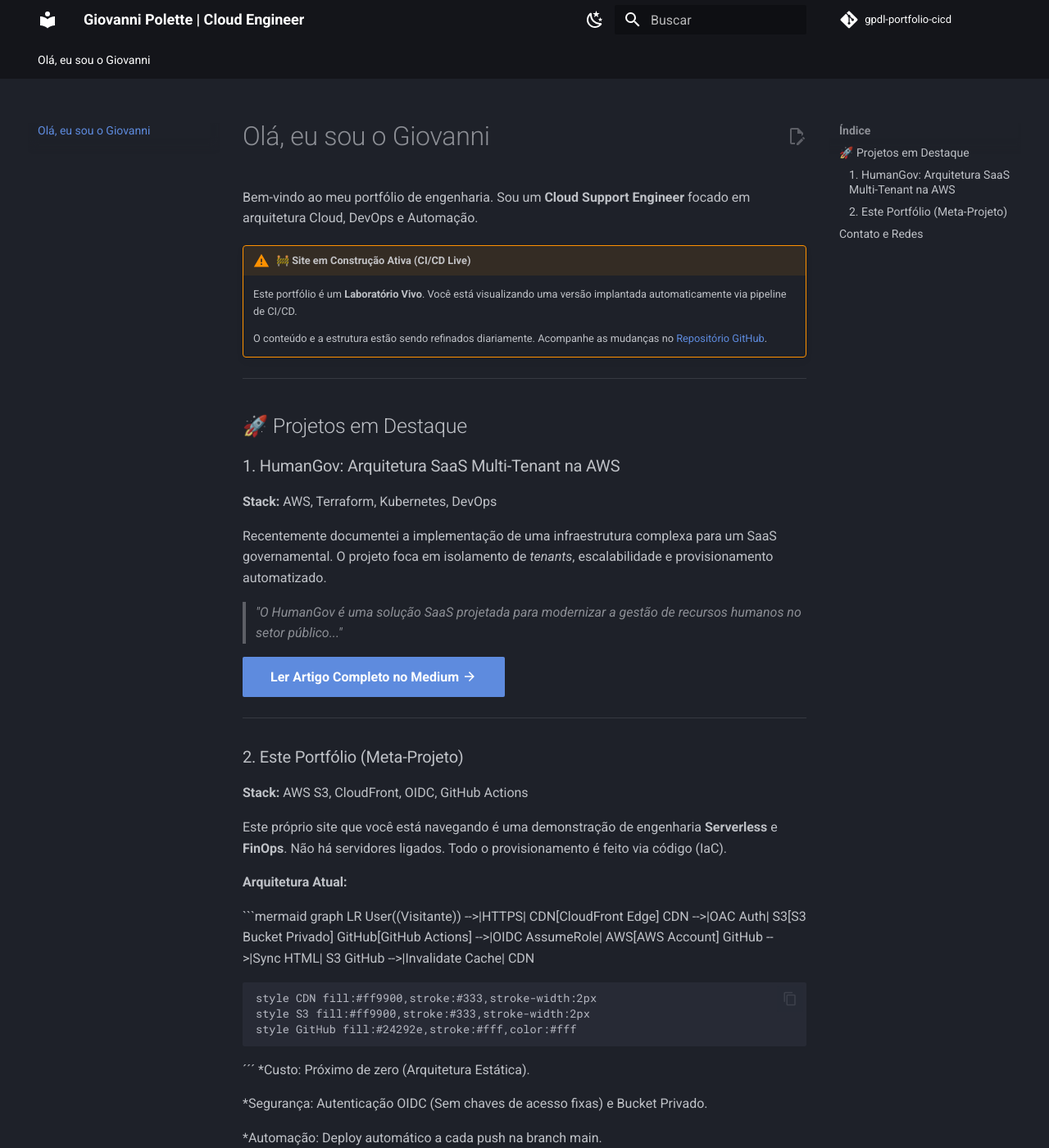
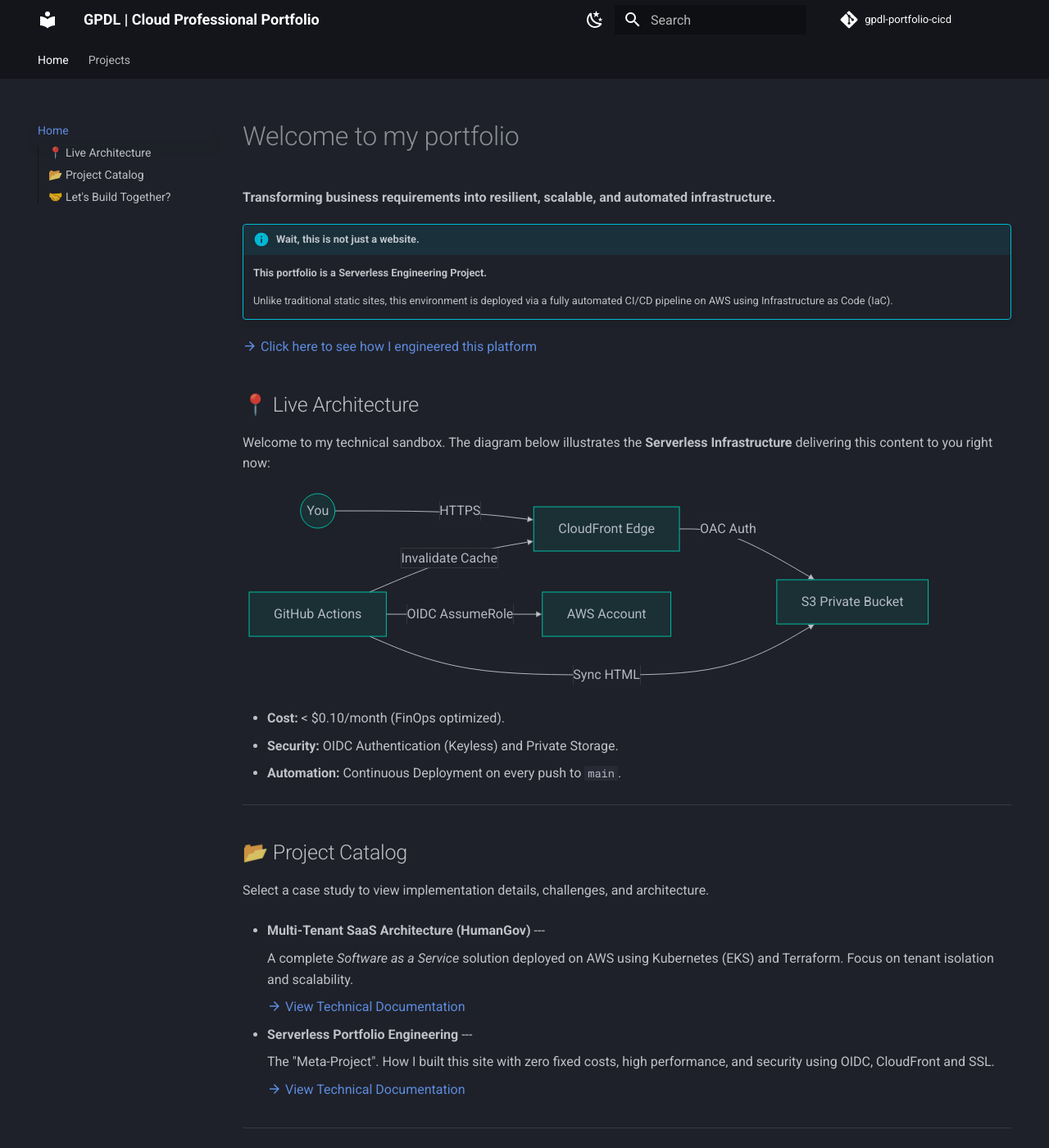
Before and after one commit to gpdl-0/gpdl-portfolio-cicd, an MkDocs documentation site: the page built from docs/index.md, in a window 1280 px wide and 1400 px high. Shown: the whole window at 82% size. Built offline with MkDocs 1.6.1 and Material for MkDocs 9.7.7, drawn with Linux system fonts in a browser that asks for light colours; comment, search, counter and statistics services are not loaded; some of the changed text lies outside the part shown.

Commit message:
feat(docs): restructure portfolio content to english and fix diagram syntax

````diff
--- a/docs/index.md
+++ b/docs/index.md
@@ -1,66 +1,57 @@
-# Olá, eu sou o Giovanni
+# Welcome to my portfolio
 
-Bem-vindo ao meu portfólio de engenharia. Sou um **Cloud Support Engineer** focado em arquitetura Cloud, DevOps e Automação.
+ **Transforming business requirements into resilient, scalable, and automated infrastructure.**
 
-!!! warning "🚧 Site em Construção Ativa (CI/CD Live)"
-    Este portfólio é um **Laboratório Vivo**. Você está visualizando uma versão implantada automaticamente via pipeline de CI/CD.
+!!! info "Wait, this is not just a website."
+     **This portfolio is a Serverless Engineering Project.**
 
-    O conteúdo e a estrutura estão sendo refinados diariamente. Acompanhe as mudanças no [Repositório GitHub](https://github.com/gpdl-0/gpdl-portfolio-cicd).
+     Unlike traditional static sites, this environment is deployed via a fully automated CI/CD pipeline on AWS using Infrastructure as Code (IaC).
 
----
+[:material-arrow-right: Click here to see how I engineered this platform](projects/serverless-portfolio.md)
 
-## 🚀 Projetos em Destaque
+## 📍 Live Architecture
 
-### 1. HumanGov: Arquitetura SaaS Multi-Tenant na AWS
+ Welcome to my technical sandbox. The diagram below illustrates the **Serverless Infrastructure** delivering this content to you right now:
 
-**Stack:** AWS, Terraform, Kubernetes, DevOps
-
-Recentemente documentei a implementação de uma infraestrutura complexa para um SaaS governamental. O projeto foca em isolamento de *tenants*, escalabilidade e provisionamento automatizado.
-
-> *"O HumanGov é uma solução SaaS projetada para modernizar a gestão de recursos humanos no setor público..."*
-
-[Ler Artigo Completo no Medium :material-arrow-right:](https://medium.com/@giovanni-pdl/projeto-humangov-documenta%C3%A7%C3%A3o-t%C3%A9cnica-f0878caa11af){ .md-button .md-button--primary }
-
----
-
-### 2. Este Portfólio (Meta-Projeto)
-
-**Stack:** AWS S3, CloudFront, OIDC, GitHub Actions
-
-Este próprio site que você está navegando é uma demonstração de engenharia **Serverless** e **FinOps**. Não há servidores ligados. Todo o provisionamento é feito via código (IaC).
-
-**Arquitetura Atual:**
-
-```mermaid
+``` mermaid
 graph LR
-    User((Visitante)) -->|HTTPS| CDN[CloudFront Edge]
-    CDN -->|OAC Auth| S3[S3 Bucket Privado]
+    User((You)) -->|HTTPS| CDN[CloudFront Edge]
+    CDN -->|OAC Auth| S3[S3 Private Bucket]
     GitHub[GitHub Actions] -->|OIDC AssumeRole| AWS[AWS Account]
     GitHub -->|Sync HTML| S3
     GitHub -->|Invalidate Cache| CDN
+```
 
-    style CDN fill:#ff9900,stroke:#333,stroke-width:2px
-    style S3 fill:#ff9900,stroke:#333,stroke-width:2px
-    style GitHub fill:#24292e,stroke:#fff,color:#fff
-´´´
-*Custo: Próximo de zero (Arquitetura Estática).
+* **Cost:** < $0.10/month (FinOps optimized).
+* **Security:** OIDC Authentication (Keyless) and Private Storage.
+* **Automation:** Continuous Deployment on every push to `main`.
 
-*Segurança: Autenticação OIDC (Sem chaves de acesso fixas) e Bucket Privado.
+ ---
 
-*Automação: Deploy automático a cada push na branch main.
+## 📂 Project Catalog
 
-## Contato e Redes
-Estou sempre aberto a discutir desafios de Cloud e oportunidades.
+ Select a case study to view implementation details, challenges, and architecture.
 
-<div class="grid cards" markdown>
 
-:fontawesome-brands-linkedin: LinkedIn
-Conecte-se comigo profissionalmente :material-arrow-right: Acessar Perfil
 
-:fontawesome-brands-medium: Medium
-Leia meus artigos técnicos e documentações :material-arrow-right: Ler Artigos
+* **Multi-Tenant SaaS Architecture (HumanGov)**
+     ---
 
-:fontawesome-brands-github: GitHub
-Explore meu código fonte e infraestrutura :material-arrow-right: Ver Repositórios
+     A complete *Software as a Service* solution deployed on AWS using Kubernetes (EKS) and Terraform. Focus on tenant isolation and scalability.
 
-</div>
+     [:material-arrow-right: View Technical Documentation](projects/humangov-saas.md)
+
+* **Serverless Portfolio Engineering**
+     ---
+
+     The "Meta-Project". How I built this site with zero fixed costs, high performance, and security using OIDC, CloudFront and SSL.
+
+     [:material-arrow-right: View Technical Documentation](projects/portfolio-serverless.md)
+
+ ---
+
+## 🤝 Let's Build Together?
+
+ I am available for **Cloud Engineer** or **DevOps** opportunities.
+
+ [LinkedIn :fontawesome-brands-linkedin:](https://www.linkedin.com/in/giovanni-pdl/){ .md-button } [GitHub :fontawesome-brands-github:](https://github.com/gpdl-0){ .md-button }
--- /dev/null
+++ b/docs/projects/serverless-portfolio.md
@@ -0,0 +1,36 @@
+# Serverless Portfolio Engineering
+
+ > **Status:** Production (CI/CD Live)
+ > **Tech Stack:** AWS S3, CloudFront, OIDC, GitHub Actions
+
+ This document explains the architectural decisions behind this portfolio website.
+
+## 🎯 The Challenge
+
+ I needed a professional portfolio that was fast, secure, and cost-effective, without the overhead of managing servers (EC2).
+
+## 🏗️ The Solution
+
+ I implemented a **Serverless Architecture** using AWS managed services.
+
+### Key Components
+
+ 1. **Storage (S3):** Hosts the static HTML/CSS assets generated by MkDocs. The bucket is completely private.
+ 2. **Delivery (CloudFront):** Acts as a global CDN, caching content at the edge for low latency. It connects to S3 securely using **Origin Access Control (OAC)**.
+ 3. **Security (OIDC):** Instead of storing long-lived AWS keys in GitHub Secrets (security risk), I configured **OpenID Connect**. GitHub Actions assumes a temporary IAM Role only during deployment.
+
+## 🚀 CI/CD Pipeline
+
+ Every commit to the `main` branch triggers the following automated workflow:
+
+ 1. **Build:** Python environment is set up, and MkDocs compiles the Markdown to HTML.
+ 2. **Auth:** GitHub requests a temporary token from AWS STS.
+ 3. **Deploy:** The `aws s3 sync` command updates only the changed files.
+ 4. **Refresh:** The CloudFront cache is invalidated to show changes immediately.
+
+## 💰 FinOps (Cost Analysis)
+
+* **Hosting:** ~$0.01 (S3 Storage)
+* **Compute:** $0.00 (Static Site)
+* **CDN:** Free Tier (1TB/month)
+* **Total Estimated:** < $0.10 / month
--- a/mkdocs.yml
+++ b/mkdocs.yml
@@ -1,7 +1,7 @@
-site_name: Giovanni Polette | Cloud Engineer
+site_name: GPDL | Cloud Professional Portfolio
 site_url: https://gpdlportfolio.shop
 site_author: Giovanni Polette Dalla Libera
-site_description: Portfolio de Engenharia Cloud, DevOps e Projetos Técnicos.
+site_description: Cloud Engineering, DevOps, and Infrastructure Automation Portfolio.
 
 # Repository information (Shows GitHub icon at top right)
 repo_name: gpdl-portfolio-cicd
@@ -10,35 +10,51 @@
 # Theme Configuration (Material for MkDocs)
 theme:
   name: material
-  language: pt-BR
-  # Logo and Favicon (Optional: You can add these files later)
-  # logo: assets/logo.png
-  # favicon: assets/favicon.png
-
+  language: en
   palette:
-    # Dark Mode (Default)
     - scheme: slate
       primary: black
-      accent: deep orange
+      accent: teal
       toggle:
         icon: material/weather-night
-        name: Alternar para modo claro
-    # Light Mode
+        name: Switch to Dark Mode
     - scheme: default
       primary: black
-      accent: deep orange
+      accent: teal
       toggle:
         icon: material/weather-sunny
-        name: Alternar para modo escuro
+        name: Switch to Light Mode
 
   features:
-    - navigation.tabs        # Top menu tabs
-    - navigation.sections    # Expandable sections
-    - navigation.top         # "Back to top" button
-    - content.code.copy      # Copy button for code blocks
-    - content.action.edit    # Button to suggest edits (optional)
+    - navigation.tabs
+    - navigation.sections
+    - navigation.top
+    - content.code.copy
+    - toc.integrate
 
-# Social Links (Footer)
+nav:
+  - Home: index.md
+  - Projects:
+    - 'Multi-Tenant SaaS (HumanGov)': projects/humangov-saas.md
+    - 'Serverless Portfolio (This Site)': projects/serverless-portfolio.md
+
+markdown_extensions:
+  - pymdownx.highlight:
+      anchor_linenums: true
+  - pymdownx.inlinehilite
+  - pymdownx.snippets
+  - pymdownx.superfences:
+      custom_fences:
+        - name: mermaid
+          class: mermaid
+          format: !!python/name:pymdownx.superfences.fence_code_format
+  - admonition
+  - pymdownx.details
+  - attr_list
+  - pymdownx.emoji:
+      emoji_index: !!python/name:material.extensions.emoji.twemoji
+      emoji_generator: !!python/name:material.extensions.emoji.to_svg
+
 extra:
   social:
     - icon: fontawesome/brands/linkedin
````
Also changed, not shown: docs/projects/humangov-saas.md (added, +39 -0 lines).
